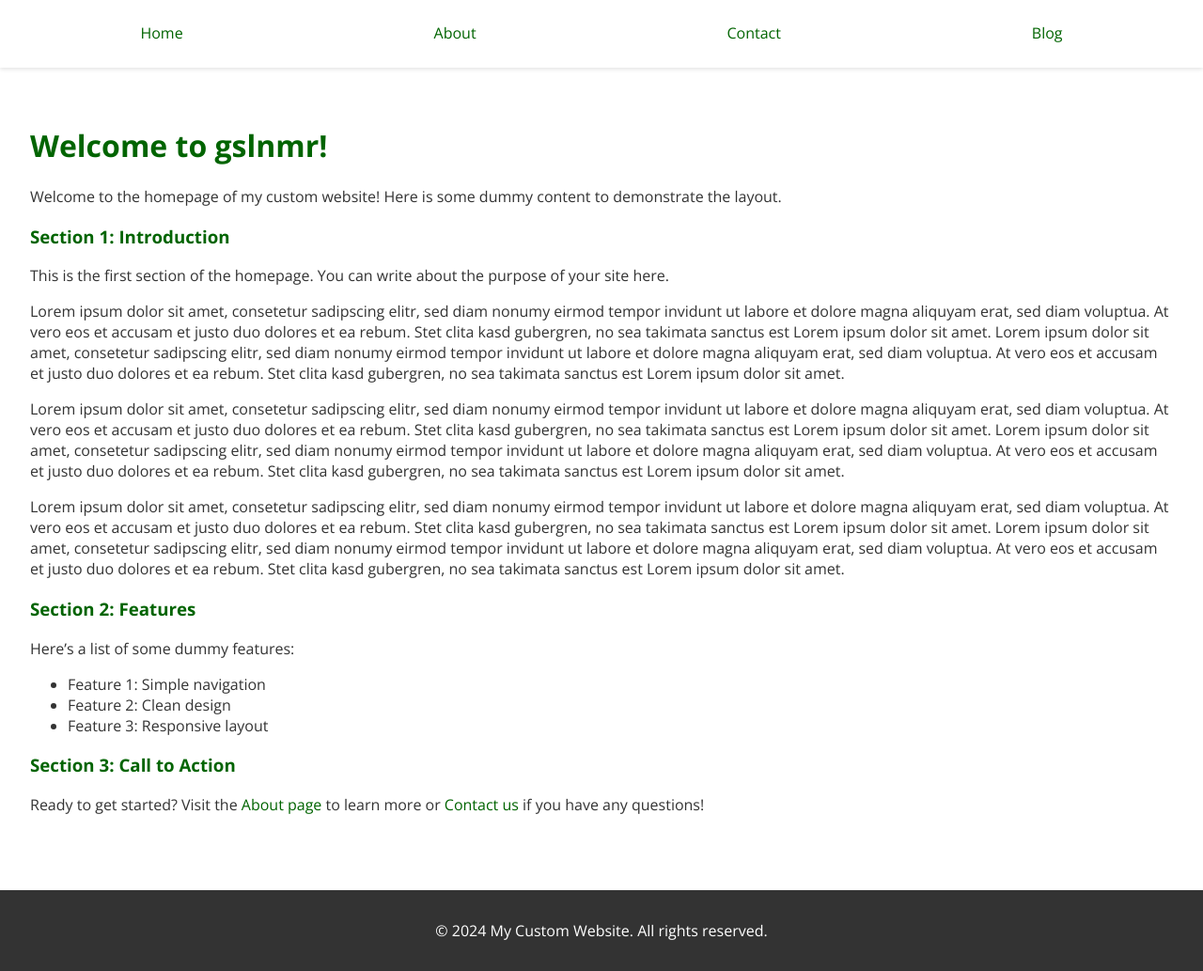
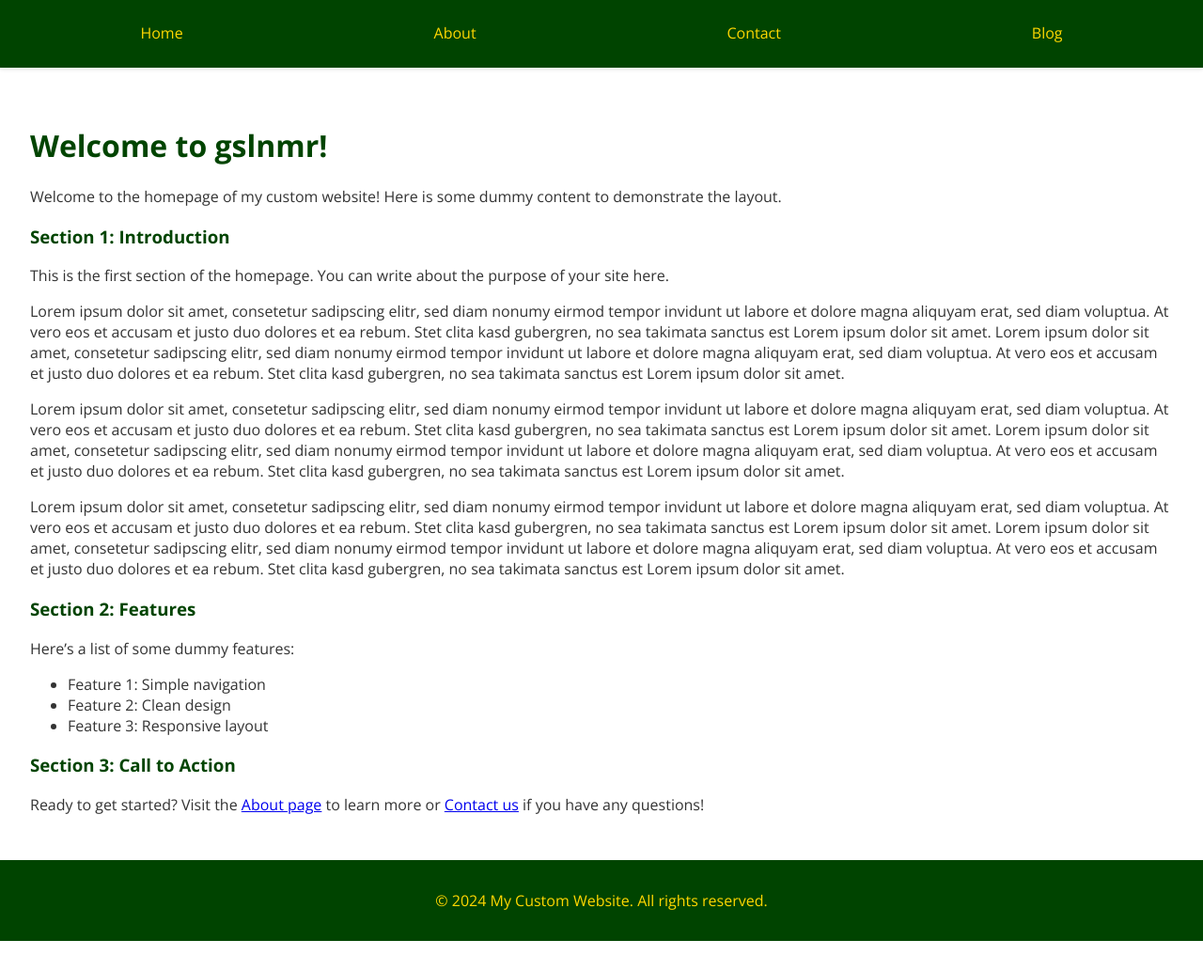
Before and after one commit to schminho/schminho.github.io, a Jekyll site: the page built from index.md, in a window 1280 px wide and 1033 px high. Shown: the whole window at 94% size. Built offline with Jekyll 4.4.1, drawn with Linux system fonts in a browser that asks for light colours.

Commit message:
Update style.css

```diff
--- a/assets/css/style.css
+++ b/assets/css/style.css
@@ -7,18 +7,17 @@ body {
     background-color: #FFFFFF;
 }
 
-/* Fixed and animated header */
+/* Header Styling */
 header {
+    background-color: #004400; /* Dark green background */
+    color: #FFD700; /* Gold text */
     position: fixed;
     width: 100%;
-    background-color: #FFFFFF;
+    top: 0;
+    z-index: 1000;
     box-shadow: 0 2px 4px rgba(0, 0, 0, 0.1);
-    z-index: 1000;
-    top: 0;
-    transition: top 0.3s ease-in-out; /* Smooth hide/show transition */
 }
 
-/* Navigation bar styling */
 nav {
     display: flex;
     justify-content: space-around;
@@ -26,15 +25,15 @@ nav {
 }
 
 nav a {
-    color: #006400; /* Dark green for links */
+    color: #FFD700; /* Gold links */
     text-decoration: none;
     padding: 0.5rem 1rem;
-    transition: color 0.3s ease, border-bottom 0.3s ease; /* Smooth transitions */
+    transition: color 0.3s ease, border-bottom 0.3s ease;
     border-bottom: 2px solid transparent;
 }
 
 nav a:hover {
-    color: #FFD700; /* Gold on hover */
+    color: #FFFFFF; /* White on hover */
     border-bottom: 2px solid #FFD700; /* Gold underline */
 }
 
@@ -46,12 +45,12 @@ main {
 
 /* Headings styling */
 h1, h2, h3 {
-    color: #006400; /* Dark green for headings */
+    color: #004400; /* Dark green for headings */
 }
 
 /* Button styling */
 button {
-    background-color: #006400; /* Dark green */
+    background-color: #004400; /* Dark green */
     color: #FFFFFF;
     border: none;
     padding: 0.75rem 1.5rem;
@@ -61,27 +60,14 @@ button {
 }
 
 button:hover {
-    background-color: #004400; /* Even darker green */
+    background-color: #002200; /* Even darker green */
     transform: scale(1.05); /* Slight zoom effect */
 }
 
-/* Footer styling */
+/* Footer Styling */
 footer {
-    background-color: #333333;
-    color: #FFFFFF;
+    background-color: #004400; /* Dark green background */
+    color: #FFD700; /* Gold text */
     text-align: center;
     padding: 1rem;
-    margin-top: 2rem;
 }
-
-/* Link styling within the content */
-a {
-    color: #006400; /* Dark green */
-    text-decoration: none;
-    transition: color 0.3s ease, text-decoration 0.3s ease;
-}
-
-a:hover {
-    color: #FFD700; /* Gold on hover */
-    text-decoration: underline;
-}
```
